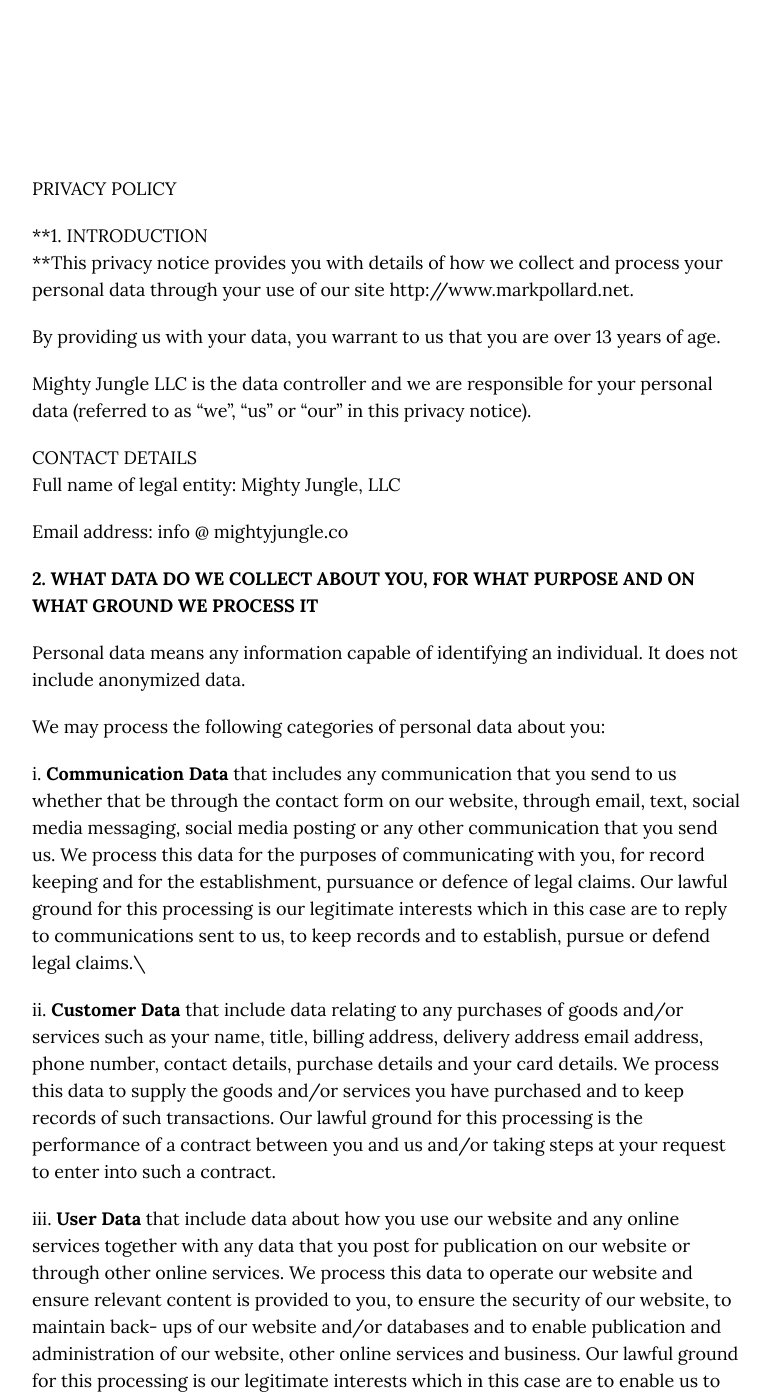
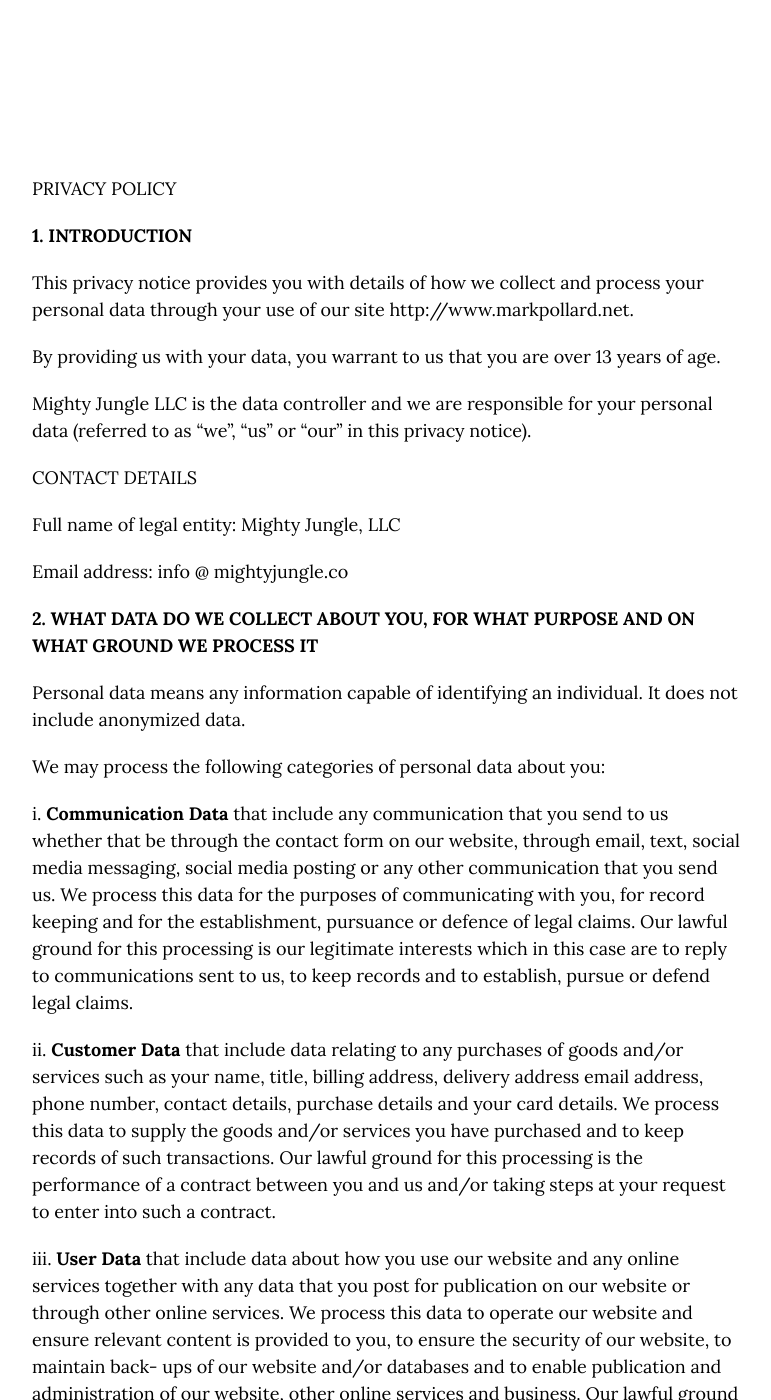
Before and after one commit to markhpollard/markhpollard.github.io, a Jekyll site: the page built from privacy.md, in a window 1280 px wide and 1400 px high. Shown: the whole window, without its empty margins (254-1025 px from the left). Built offline with Jekyll 4.4.1, drawn with Linux system fonts in a browser that asks for light colours; nearby versions of some CDN libraries; some of the changed text lies outside the part shown.

Commit message:
Updated Privacy

```diff
--- a/privacy.md
+++ b/privacy.md
@@ -6,14 +6,16 @@
 
 PRIVACY POLICY
 
-**1. INTRODUCTION\
-**This privacy notice provides you with details of how we collect and process your personal data through your use of our site http://www.markpollard.net.
+**1. INTRODUCTION**
+
+This privacy notice provides you with details of how we collect and process your personal data through your use of our site http://www.markpollard.net.
 
 By providing us with your data, you warrant to us that you are over 13 years of age.
 
 Mighty Jungle LLC is the data controller and we are responsible for your personal data (referred to as “we”, “us” or “our” in this privacy notice).
 
-CONTACT DETAILS\
+CONTACT DETAILS
+
 Full name of legal entity: Mighty Jungle, LLC
 
 Email address: info  @  mightyjungle.co
@@ -24,7 +26,7 @@
 
 We may process the following categories of personal data about you:
 
-i. **Communication Data** that includes any communication that you send to us whether that be through the contact form on our website, through email, text, social media messaging, social media posting or any other communication that you send us. We process this data for the purposes of communicating with you, for record keeping and for the establishment, pursuance or defence of legal claims. Our lawful ground for this processing is our legitimate interests which in this case are to reply to communications sent to us, to keep records and to establish, pursue or defend legal claims.\\
+i. **Communication Data** that include any communication that you send to us whether that be through the contact form on our website, through email, text, social media messaging, social media posting or any other communication that you send us. We process this data for the purposes of communicating with you, for record keeping and for the establishment, pursuance or defence of legal claims. Our lawful ground for this processing is our legitimate interests which in this case are to reply to communications sent to us, to keep records and to establish, pursue or defend legal claims.
 
 ii. **Customer Data** that include data relating to any purchases of goods and/or services such as your name, title, billing address, delivery address email address, phone number, contact details, purchase details and your card details. We process this data to supply the goods and/or services you have purchased and to keep records of such transactions. Our lawful ground for this processing is the performance of a contract between you and us and/or taking steps at your request to enter into such a contract.
 
@@ -82,7 +84,7 @@
 
 We require all third parties to whom we transfer your data to respect the security of your personal data and to treat it in accordance with the law. We only allow such third parties to process your personal data for specified purposes and in accordance with our instructions.
 
-**6. INTERNATIONAL TRANSFERS**\\
+**6. INTERNATIONAL TRANSFERS**
 
 We are subject to the provisions of the General Data Protection Regulations that protect your personal data. Where we transfer your data to third parties outside of the EEA, we will ensure that certain safeguards are in place to ensure a similar degree of security for your personal data. As such:
 
@@ -114,7 +116,7 @@
 
 Under data protection laws you have rights in relation to your personal data that include the right to request access, correction, erasure, restriction, transfer, to object to processing, to portability of data and (where the lawful ground of processing is consent) to withdraw consent.
 
-You can see more about these rights at:\
+You can see more about these rights at:
 https://ico.org.uk/for-organisations/guide-to-the-general-data-protection-regulation-gdpr/individual-rights/
 
 If you wish to exercise any of the rights set out above, please contact us via http://www.markpollard.net/contact.
```
Also changed, not shown: other parts of privacy.md (+16 -18 lines).
